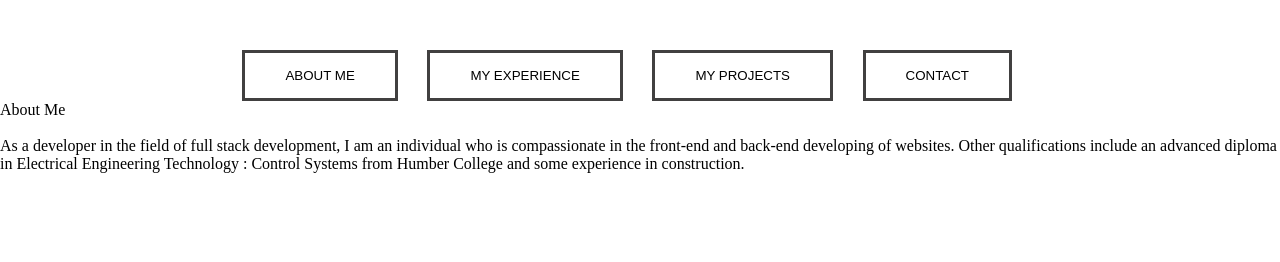
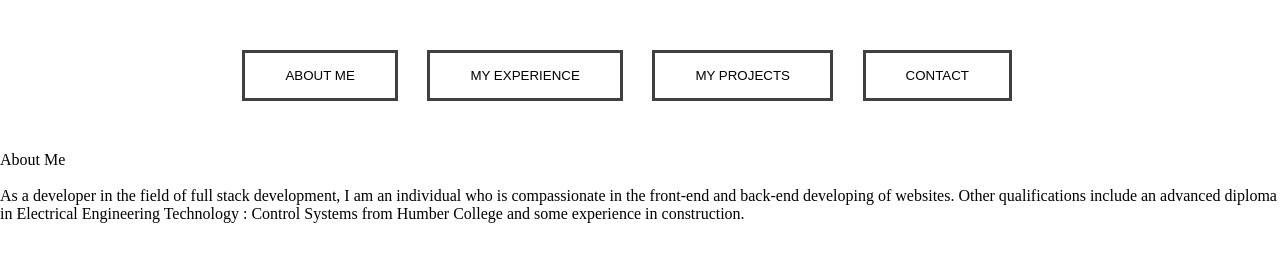
Before and after one commit to Developer994/Portfolio_2.0, a website: page index.html in a window 1280 px wide. Drawn offline with nearby package versions, Linux system fonts and the light colour scheme; files that its build step writes are made by us from their sources.

Commit message:
Created a separate sass file for header.

```diff
--- /dev/null
+++ b/sass/layout/_header.scss
@@ -0,0 +1,5 @@
+#header {
+    margin-top: 50px;
+    display: inline-block;
+    width: 40%;
+}
--- a/sass/main.scss
+++ b/sass/main.scss
@@ -3,3 +3,5 @@
 
 @import "components/button";
 @import "components/container";
+
+@import "layout/header";
```
